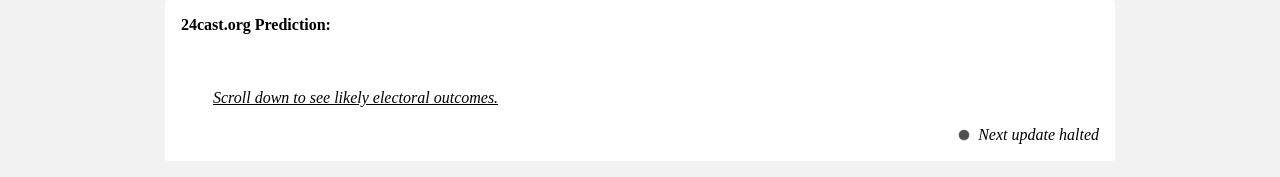
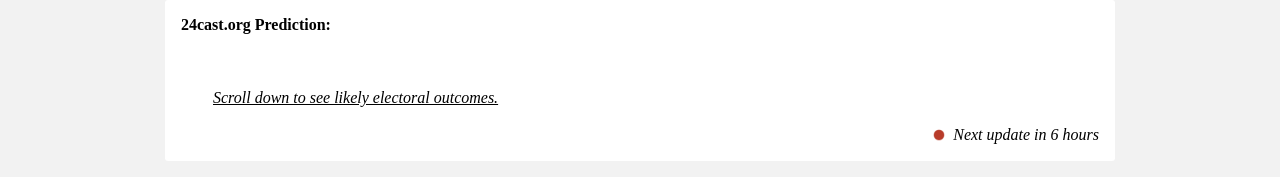
Before and after one commit to BPR-Data-Team/ElectionModel2024-site, a Next.js app: page / in a window 1280 px wide. Shown: the part 349-526 px from the top of the page. Built offline with nearby package versions, Linux system fonts and the light colour scheme; no server answers; a web font is replaced by a local one.

Commit message:
all reverts

```diff
--- a/src/components/modules/PredictionModule.module.css
+++ b/src/components/modules/PredictionModule.module.css
@@ -247,7 +247,7 @@
 }
 
 .pulsingCircle {
-  fill: var(--gubernatorial-gray);
+  fill: var(--republican-red);
   opacity: 0.5;
 }
 
--- a/src/components/modules/PredictionModule.tsx
+++ b/src/components/modules/PredictionModule.tsx
@@ -281,10 +281,10 @@ export default function PredictionModule(
 
         <p className={styles.lastDataUpdate}>
         <svg width="16" height="16" className={styles.liveSymbol}>
-          <circle cx="8" cy="8" r="5" fill="var(--gubernatorial-gray)" />
+          <circle cx="8" cy="8" r="5" fill="var(--republican-red)" />
           <circle cx="8" cy="8" r="5" className={styles.pulsingCircle} />
         </svg>
-          Next update halted
+          Next update in {hoursToMidnight} hours
         </p>
         {props.state === State.Nebraska &&
         props.raceType === RaceType.Senate ? (
```
